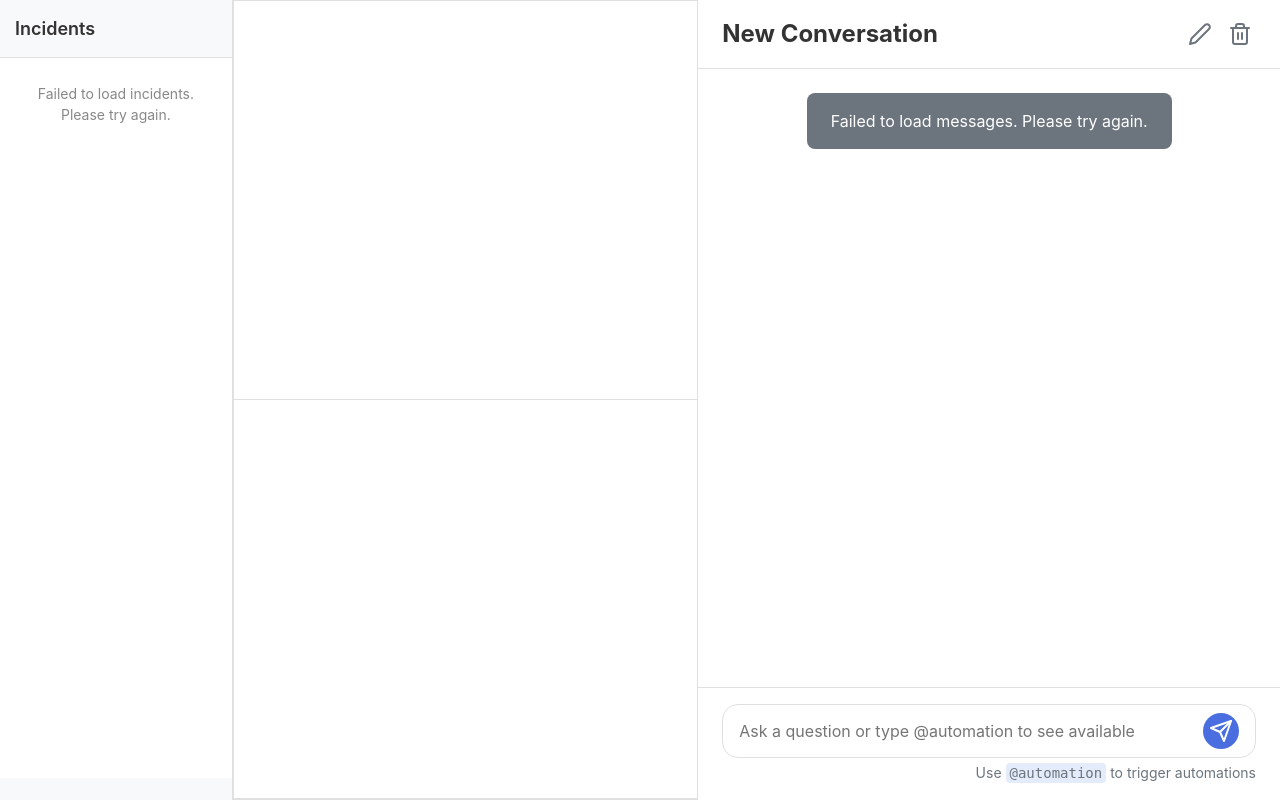
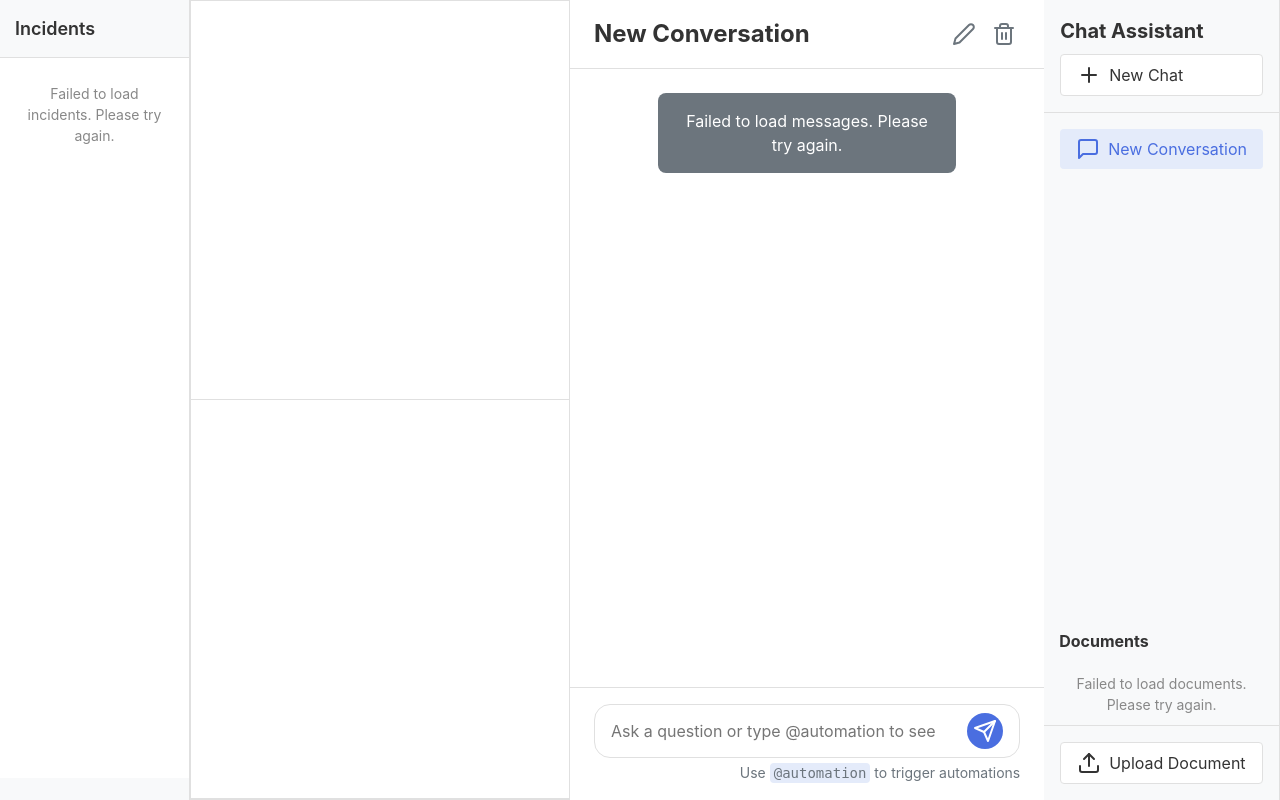
Before and after one commit to firaz-bug/Bumblebee, a Django app: page / in a window 1280 px wide. Run offline with Django 4.2, Linux system fonts and the light colour scheme; data comes from the database, SQL or seed files in the repository; data that the repository does not hold is empty; some libraries are stand-ins or nearby versions.

Commit message:
Assistant checkpoint: Restore sidebar visibility and adjust layout
Assistant generated file changes:
- chat_app/static/css/styles.css: Restore sidebar visibility and adjust layout

---

User prompt:

Cant find the new chat and upload files column

Replit-Commit-Author: Assistant
Replit-Commit-Session-Id: 3f179104-161f-4d49-a191-e1152e8a4a21

```diff
--- a/chat_app/static/css/styles.css
+++ b/chat_app/static/css/styles.css
@@ -127,11 +127,16 @@ button, input, textarea {
 }
 
 .sidebar {
-    display: none;
+    width: 280px;
+    background-color: var(--color-sidebar-bg);
+    border-right: 1px solid var(--color-border);
+    display: flex;
+    flex-direction: column;
+    order: 3;
 }
 
 .main-content {
-    width: 50%;
+    width: 40%;
     overflow: hidden;
     display: flex;
     flex-direction: column;
```
